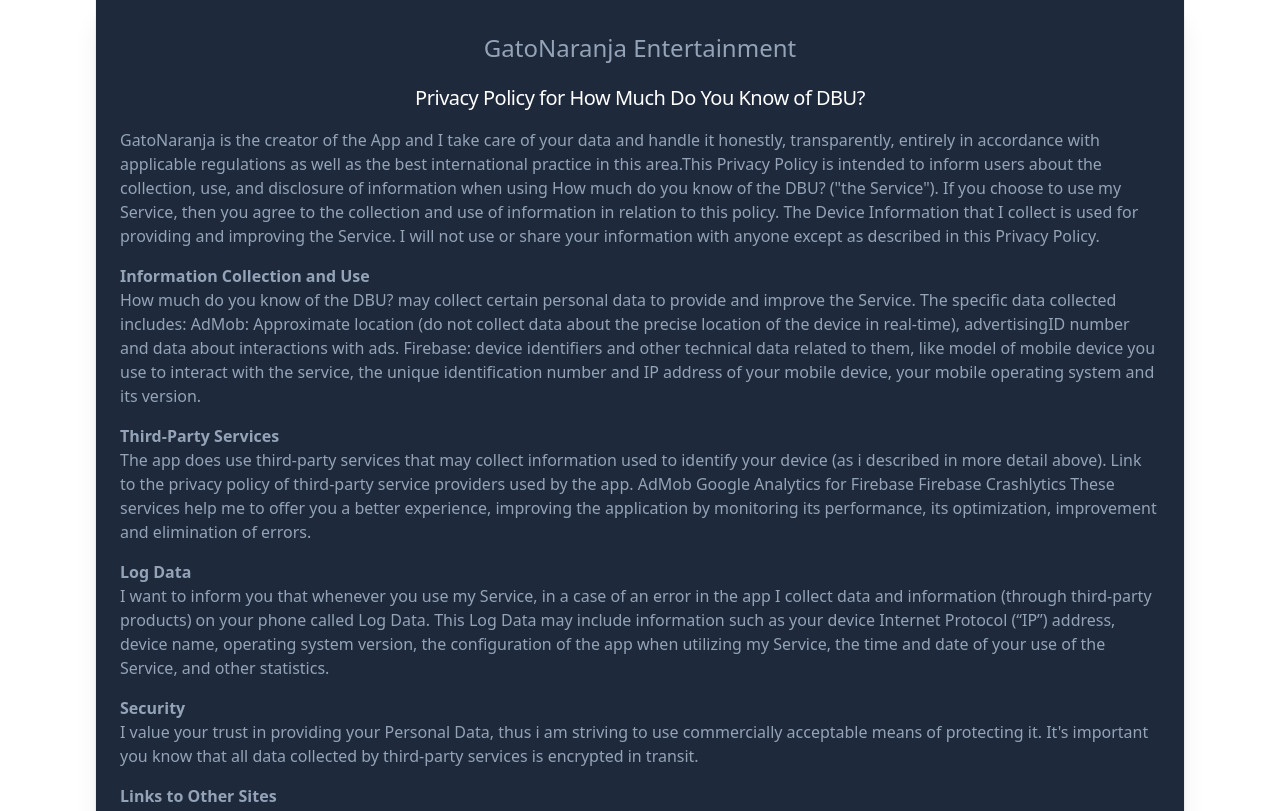
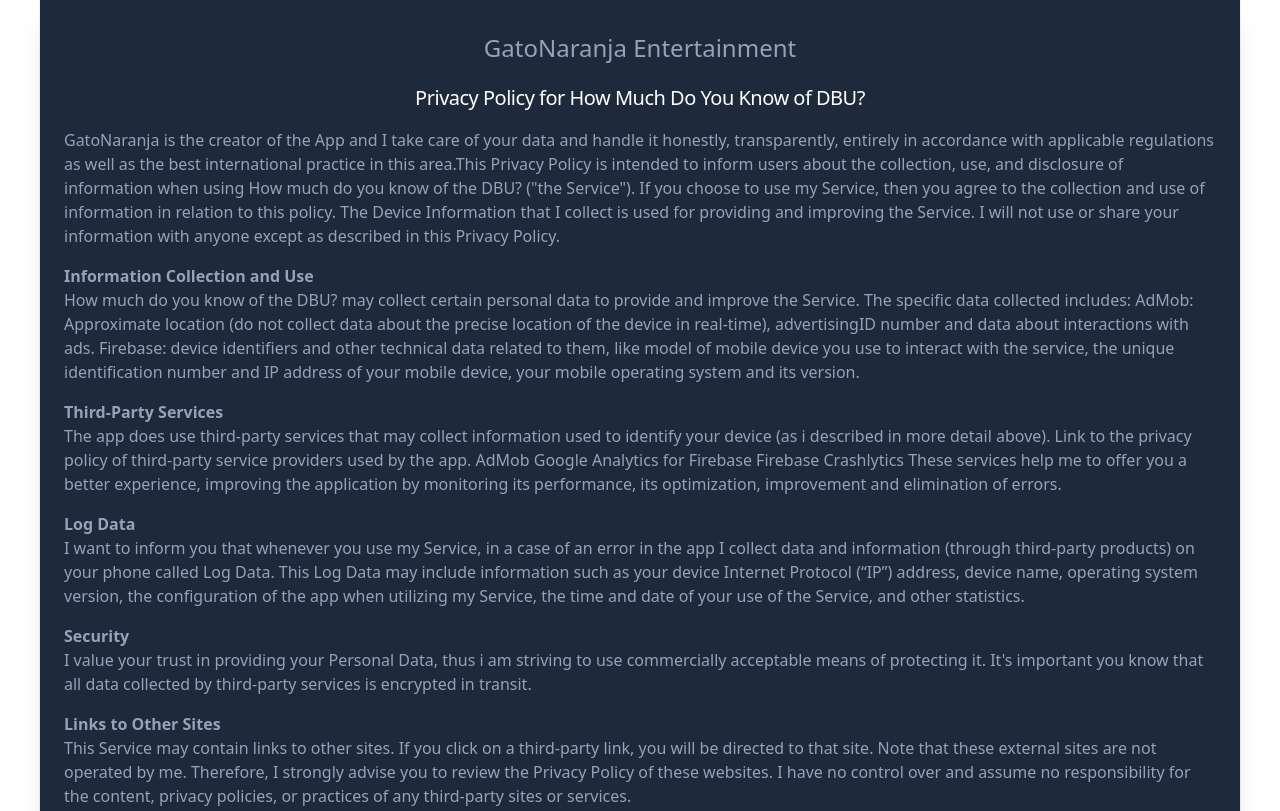
Before and after one commit to GatoNaranjaEntmt/privacypolicy, a website: page index.html in a window 1280 px wide. Shown: the top 811 px of the page. Drawn offline with Linux system fonts and the light colour scheme.

Commit message:
cambios en diseño index.html

```diff
--- a/index.html
+++ b/index.html
@@ -6,7 +6,7 @@
   <link href="./dist/output.css" rel="stylesheet">
 </head>
 <body>
-  <div class="bg-white dark:bg-slate-800 px-6 py-8 ring-1 ring-slate-900/5 shadow-xl mr-24 ml-24">
+  <div class="bg-white dark:bg-slate-800 px-6 py-8 ring-1 ring-slate-900/5 shadow-xl mr-10 ml-10">
     <h1 class="text-2xl text-center text-slate-400">
       GatoNaranja Entertainment
     </h1>
```
